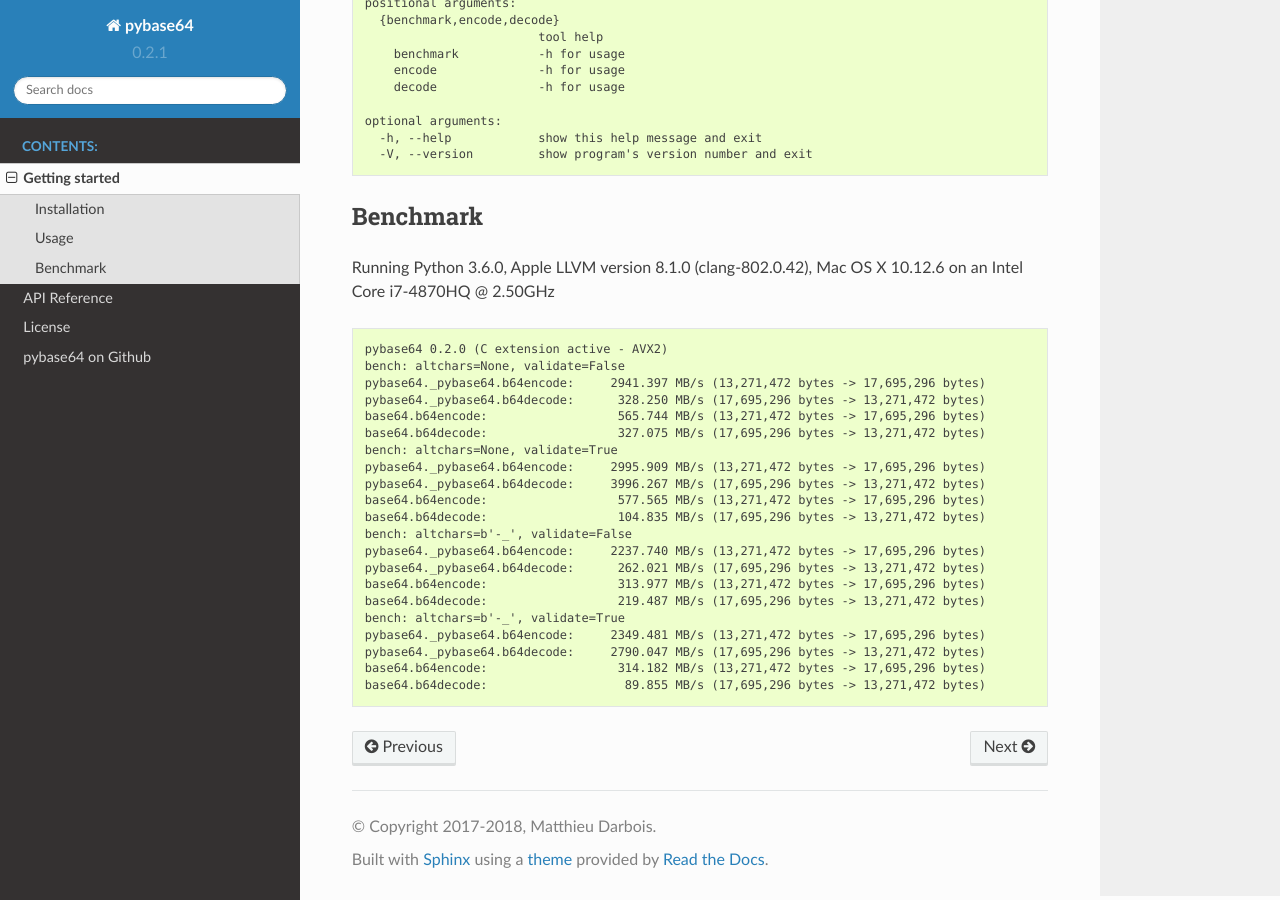
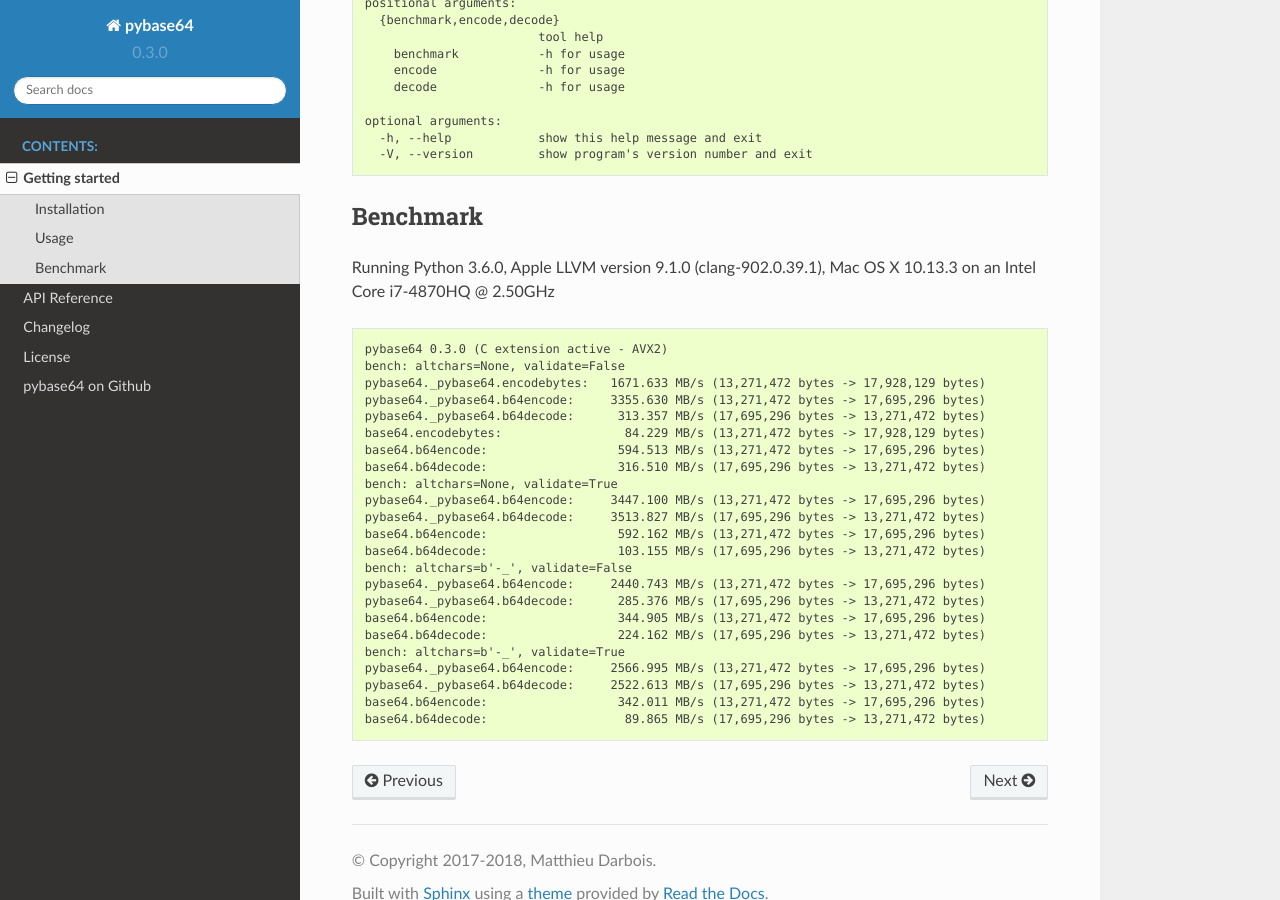
Before and after one commit to mayeut/pybase64, a Sphinx documentation site: the page built from docs/intro.rst, in a window 1280 px wide and 900 px high, scrolled down 1115 px. Built offline with Sphinx 7.4.7 and the Read the Docs theme 2.0.0, drawn with Linux system fonts in a browser that asks for light colours.

```diff
--- a/README.rst
+++ b/README.rst
@@ -58,10 +58,11 @@ To get the fastest decoding, it is recommended to use the ``pybase64.b64decode``
     print(pybase64.urlsafe_b64decode(b'Pj4-Zm9vPz8_'))
     # b'>>>foo???'
 
+.. begin cli
 
 A command-line tool is also provided. It has encode, decode and benchmark subcommands.
 
-.. code::
+.. code-block:: none
 
     usage: pybase64 [-h] [-V] {benchmark,encode,decode} ...
 
@@ -78,33 +79,78 @@ A command-line tool is also provided. It has encode, decode and benchmark subcom
       -h, --help            show this help message and exit
       -V, --version         show program's version number and exit
 
+.. end cli
+
 Full documentation on `Read the Docs <http://pybase64.readthedocs.io/en/stable/?badge=stable>`_.
 
 Benchmark
 =========
 
-Running Python 3.6.0, Apple LLVM version 8.1.0 (clang-802.0.42), Mac OS X 10.12.6 on an Intel Core i7-4870HQ @ 2.50GHz
+.. begin benchmark
 
-.. code::
+Running Python 3.6.0, Apple LLVM version 9.1.0 (clang-902.0.39.1), Mac OS X 10.13.3 on an Intel Core i7-4870HQ @ 2.50GHz
 
-    pybase64 0.2.0 (C extension active - AVX2)
+.. code-block:: none
+
+    pybase64 0.3.0 (C extension active - AVX2)
     bench: altchars=None, validate=False
-    pybase64._pybase64.b64encode:     2941.397 MB/s (13,271,472 bytes -> 17,695,296 bytes)
-    pybase64._pybase64.b64decode:      328.250 MB/s (17,695,296 bytes -> 13,271,472 bytes)
-    base64.b64encode:                  565.744 MB/s (13,271,472 bytes -> 17,695,296 bytes)
-    base64.b64decode:                  327.075 MB/s (17,695,296 bytes -> 13,271,472 bytes)
+    pybase64._pybase64.encodebytes:   1671.633 MB/s (13,271,472 bytes -> 17,928,129 bytes)
+    pybase64._pybase64.b64encode:     3355.630 MB/s (13,271,472 bytes -> 17,695,296 bytes)
+    pybase64._pybase64.b64decode:      313.357 MB/s (17,695,296 bytes -> 13,271,472 bytes)
+    base64.encodebytes:                 84.229 MB/s (13,271,472 bytes -> 17,928,129 bytes)
+    base64.b64encode:                  594.513 MB/s (13,271,472 bytes -> 17,695,296 bytes)
+    base64.b64decode:                  316.510 MB/s (17,695,296 bytes -> 13,271,472 bytes)
     bench: altchars=None, validate=True
-    pybase64._pybase64.b64encode:     2995.909 MB/s (13,271,472 bytes -> 17,695,296 bytes)
-    pybase64._pybase64.b64decode:     3996.267 MB/s (17,695,296 bytes -> 13,271,472 bytes)
-    base64.b64encode:                  577.565 MB/s (13,271,472 bytes -> 17,695,296 bytes)
-    base64.b64decode:                  104.835 MB/s (17,695,296 bytes -> 13,271,472 bytes)
+    pybase64._pybase64.b64encode:     3447.100 MB/s (13,271,472 bytes -> 17,695,296 bytes)
+    pybase64._pybase64.b64decode:     3513.827 MB/s (17,695,296 bytes -> 13,271,472 bytes)
+    base64.b64encode:                  592.162 MB/s (13,271,472 bytes -> 17,695,296 bytes)
+    base64.b64decode:                  103.155 MB/s (17,695,296 bytes -> 13,271,472 bytes)
     bench: altchars=b'-_', validate=False
-    pybase64._pybase64.b64encode:     2237.740 MB/s (13,271,472 bytes -> 17,695,296 bytes)
-    pybase64._pybase64.b64decode:      262.021 MB/s (17,695,296 bytes -> 13,271,472 bytes)
-    base64.b64encode:                  313.977 MB/s (13,271,472 bytes -> 17,695,296 bytes)
-    base64.b64decode:                  219.487 MB/s (17,695,296 bytes -> 13,271,472 bytes)
+    pybase64._pybase64.b64encode:     2440.743 MB/s (13,271,472 bytes -> 17,695,296 bytes)
+    pybase64._pybase64.b64decode:      285.376 MB/s (17,695,296 bytes -> 13,271,472 bytes)
+    base64.b64encode:                  344.905 MB/s (13,271,472 bytes -> 17,695,296 bytes)
+    base64.b64decode:                  224.162 MB/s (17,695,296 bytes -> 13,271,472 bytes)
     bench: altchars=b'-_', validate=True
-    pybase64._pybase64.b64encode:     2349.481 MB/s (13,271,472 bytes -> 17,695,296 bytes)
-    pybase64._pybase64.b64decode:     2790.047 MB/s (17,695,296 bytes -> 13,271,472 bytes)
-    base64.b64encode:                  314.182 MB/s (13,271,472 bytes -> 17,695,296 bytes)
-    base64.b64decode:                   89.855 MB/s (17,695,296 bytes -> 13,271,472 bytes)
+    pybase64._pybase64.b64encode:     2566.995 MB/s (13,271,472 bytes -> 17,695,296 bytes)
+    pybase64._pybase64.b64decode:     2522.613 MB/s (17,695,296 bytes -> 13,271,472 bytes)
+    base64.b64encode:                  342.011 MB/s (13,271,472 bytes -> 17,695,296 bytes)
+    base64.b64decode:                   89.865 MB/s (17,695,296 bytes -> 13,271,472 bytes)
+
+.. end benchmark
+
+.. begin changelog
+
+Changelog
+=========
+0.3.0
+-----
+- Add encodebytes function
+
+0.2.1
+-----
+- Fixed invalid results on Windows
+
+0.2.0
+-----
+- Added documentation
+- Added subcommands to the main script:
+
+    * help
+    * version
+    * encode
+    * decode
+    * benchmark
+
+0.1.2
+-----
+- Updated base64 native library
+
+0.1.1
+-----
+- Fixed deployment issues
+
+0.1.0
+-----
+- First public release
+
+.. end changelog
--- /dev/null
+++ b/docs/changelog.rst
@@ -0,0 +1,3 @@
+.. include:: ../README.rst
+    :start-after: .. begin changelog
+    :end-before: .. end changelog
--- a/docs/index.rst
+++ b/docs/index.rst
@@ -9,5 +9,6 @@ Fast Base64 implementation for Python.
 
    intro
    api
+   changelog
    license
    pybase64 on Github <https://github.com/mayeut/pybase64>
--- a/docs/intro.rst
+++ b/docs/intro.rst
@@ -43,50 +43,12 @@ To get the fastest decoding, it is recommended to use the :func:`~pybase64.b64de
 
 Check :doc:`api` for more details.
 
-A command-line tool is also provided. It has encode, decode and benchmark subcommands.
-
-.. code-block:: none
-
-    usage: pybase64 [-h] [-V] {benchmark,encode,decode} ...
-
-    pybase64 command-line tool.
-
-    positional arguments:
-      {benchmark,encode,decode}
-                            tool help
-        benchmark           -h for usage
-        encode              -h for usage
-        decode              -h for usage
-
-    optional arguments:
-      -h, --help            show this help message and exit
-      -V, --version         show program's version number and exit
+.. include:: ../README.rst
+    :start-after: .. begin cli
+    :end-before: .. end cli
 
 Benchmark
 ---------
-
-Running Python 3.6.0, Apple LLVM version 8.1.0 (clang-802.0.42), Mac OS X 10.12.6 on an Intel Core i7-4870HQ @ 2.50GHz
-
-.. code-block:: none
-
-    pybase64 0.2.0 (C extension active - AVX2)
-    bench: altchars=None, validate=False
-    pybase64._pybase64.b64encode:     2941.397 MB/s (13,271,472 bytes -> 17,695,296 bytes)
-    pybase64._pybase64.b64decode:      328.250 MB/s (17,695,296 bytes -> 13,271,472 bytes)
-    base64.b64encode:                  565.744 MB/s (13,271,472 bytes -> 17,695,296 bytes)
-    base64.b64decode:                  327.075 MB/s (17,695,296 bytes -> 13,271,472 bytes)
-    bench: altchars=None, validate=True
-    pybase64._pybase64.b64encode:     2995.909 MB/s (13,271,472 bytes -> 17,695,296 bytes)
-    pybase64._pybase64.b64decode:     3996.267 MB/s (17,695,296 bytes -> 13,271,472 bytes)
-    base64.b64encode:                  577.565 MB/s (13,271,472 bytes -> 17,695,296 bytes)
-    base64.b64decode:                  104.835 MB/s (17,695,296 bytes -> 13,271,472 bytes)
-    bench: altchars=b'-_', validate=False
-    pybase64._pybase64.b64encode:     2237.740 MB/s (13,271,472 bytes -> 17,695,296 bytes)
-    pybase64._pybase64.b64decode:      262.021 MB/s (17,695,296 bytes -> 13,271,472 bytes)
-    base64.b64encode:                  313.977 MB/s (13,271,472 bytes -> 17,695,296 bytes)
-    base64.b64decode:                  219.487 MB/s (17,695,296 bytes -> 13,271,472 bytes)
-    bench: altchars=b'-_', validate=True
-    pybase64._pybase64.b64encode:     2349.481 MB/s (13,271,472 bytes -> 17,695,296 bytes)
-    pybase64._pybase64.b64decode:     2790.047 MB/s (17,695,296 bytes -> 13,271,472 bytes)
-    base64.b64encode:                  314.182 MB/s (13,271,472 bytes -> 17,695,296 bytes)
-    base64.b64decode:                   89.855 MB/s (17,695,296 bytes -> 13,271,472 bytes)
+.. include:: ../README.rst
+    :start-after: .. begin benchmark
+    :end-before: .. end benchmark
--- a/pybase64/_version.py
+++ b/pybase64/_version.py
@@ -1 +1 @@
-__version__ = '0.2.1'
+__version__ = '0.3.0'
```
